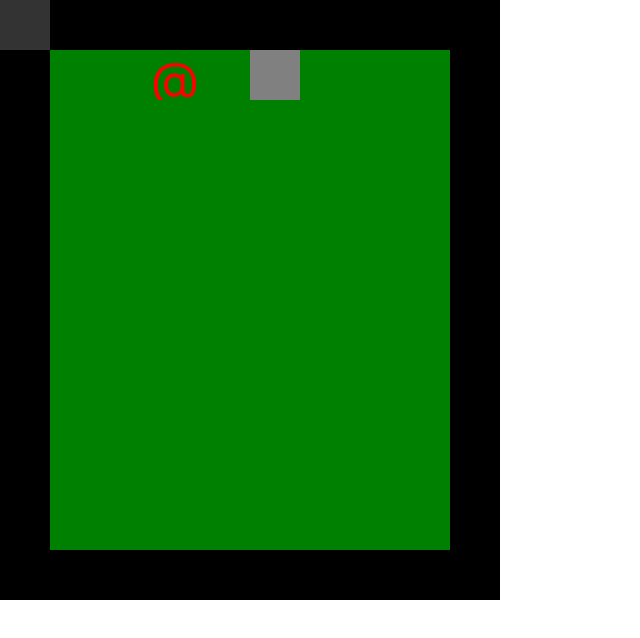
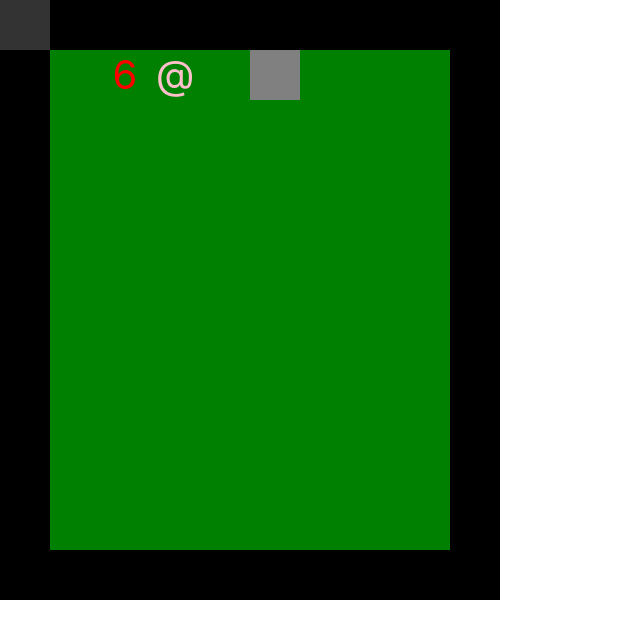
Before and after one commit to licebeam/react-rogue, a React (Create React App) app: page / in a window 1280 px wide. Shown: the top 638 px of the page, without its empty margins (0-640 px from the left). Built offline with nearby package versions, Linux system fonts and the light colour scheme.

Commit message:
fixes heights

```diff
--- a/src/App.jsx
+++ b/src/App.jsx
@@ -44,19 +44,15 @@ const Tile = styled.div`
   }
 `
 const Entity = styled.div`
-  font-size: 50px;
+  font-size: 40px;
   height: 50px;
   width: 50px;
   color: ${props => {
     switch (props.tile) {
       case 'player':
+        return 'pink'
+      case 'apple':
         return 'red'
-      case 'ground':
-        return 'green'
-      case 'rock':
-        return 'grey'
-      case 'tree':
-        return 'darkgreen'
       default:
         break;
     }
```
